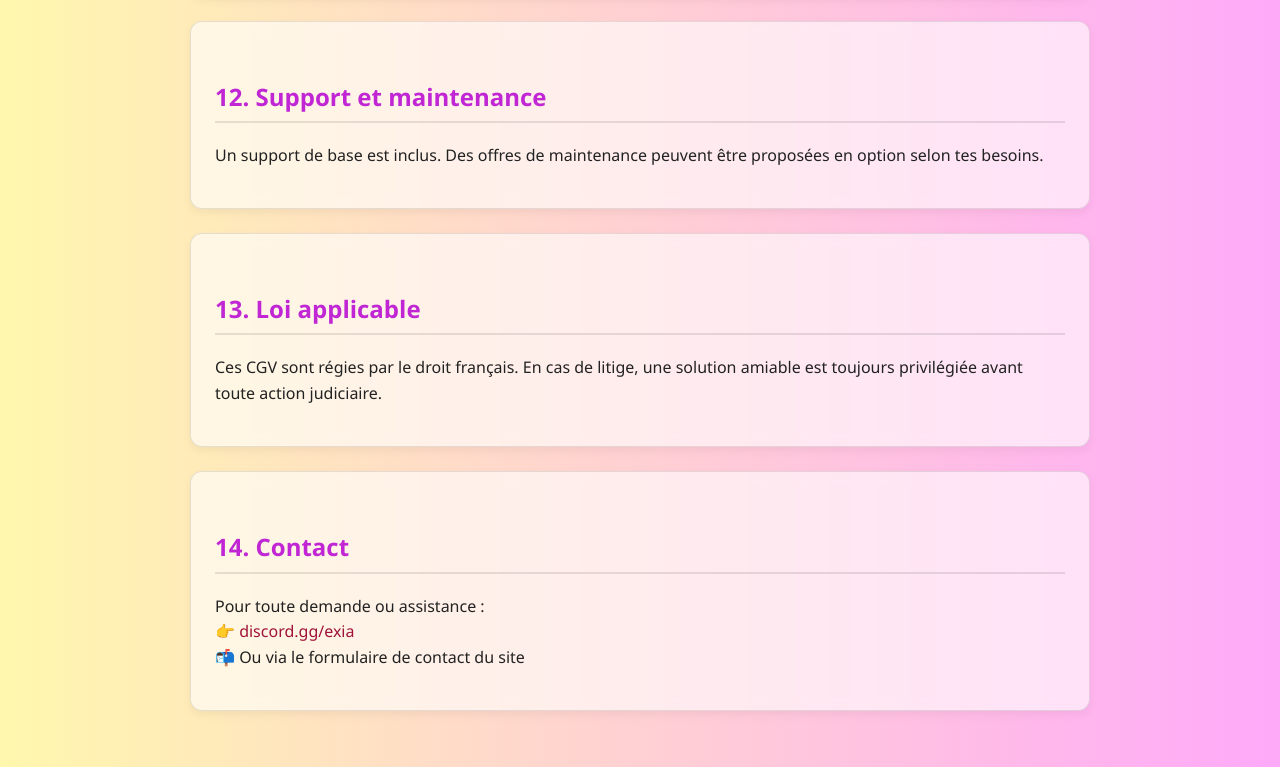
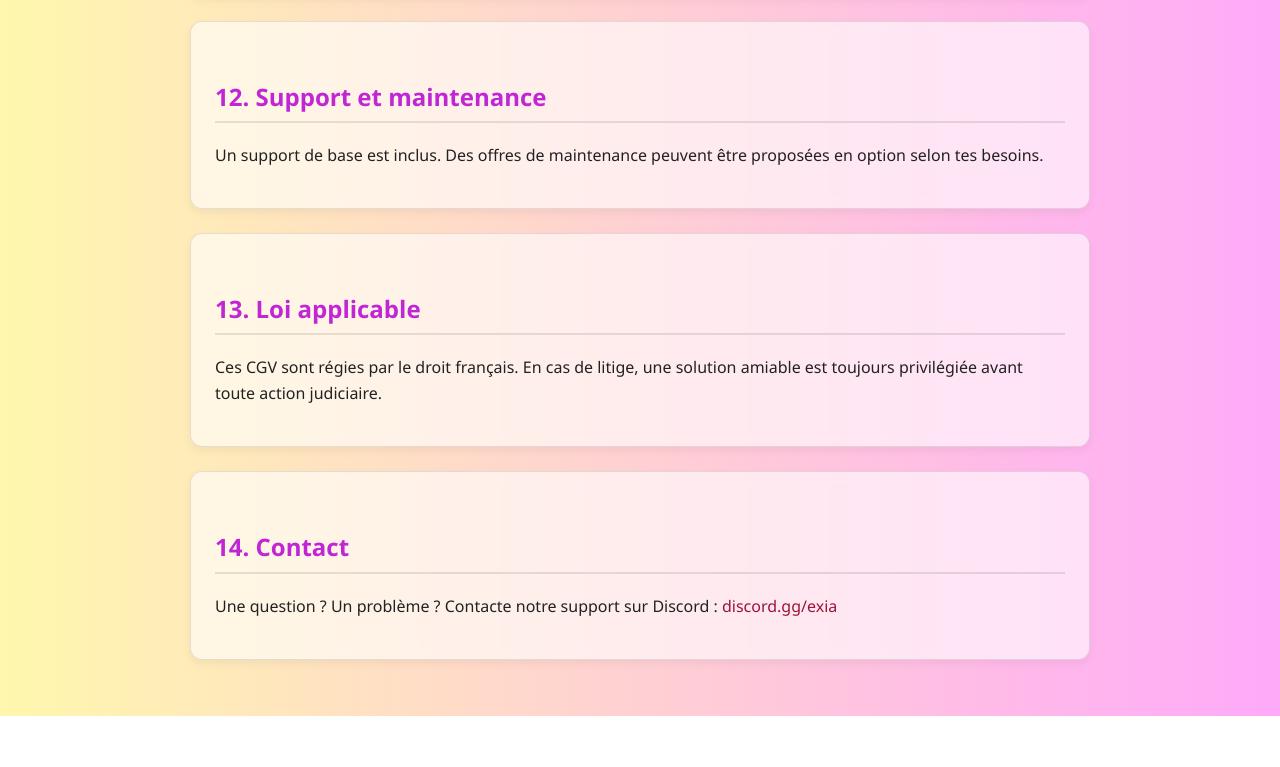
Before and after one commit to Exia-FR/cgv, a plain HTML site: page index.html in a window 1280 px wide. Shown: the part 3114-3881 px from the top of the page. After the commit the page ends 3830 px from the top, so only its background shows below. Drawn offline with Linux system fonts and the light colour scheme.

Commit message:
Modification of legal documents

```diff
--- a/index.html
+++ b/index.html
@@ -121,9 +121,8 @@
         <section>
             <h2>14. Contact</h2>
             <p>
-                Pour toute demande ou assistance : <br>
-                👉 <a href="https://discord.gg/2S8bMnWjtU" target="_blank">discord.gg/exia</a><br />
-                📬 Ou via le formulaire de contact du site
+                Une question ? Un problème ? Contacte notre support sur Discord :
+                <a href="https://discord.gg/2S8bMnWjtU" target="_blank">discord.gg/exia</a>
             </p>
         </section>
     </body>
```
